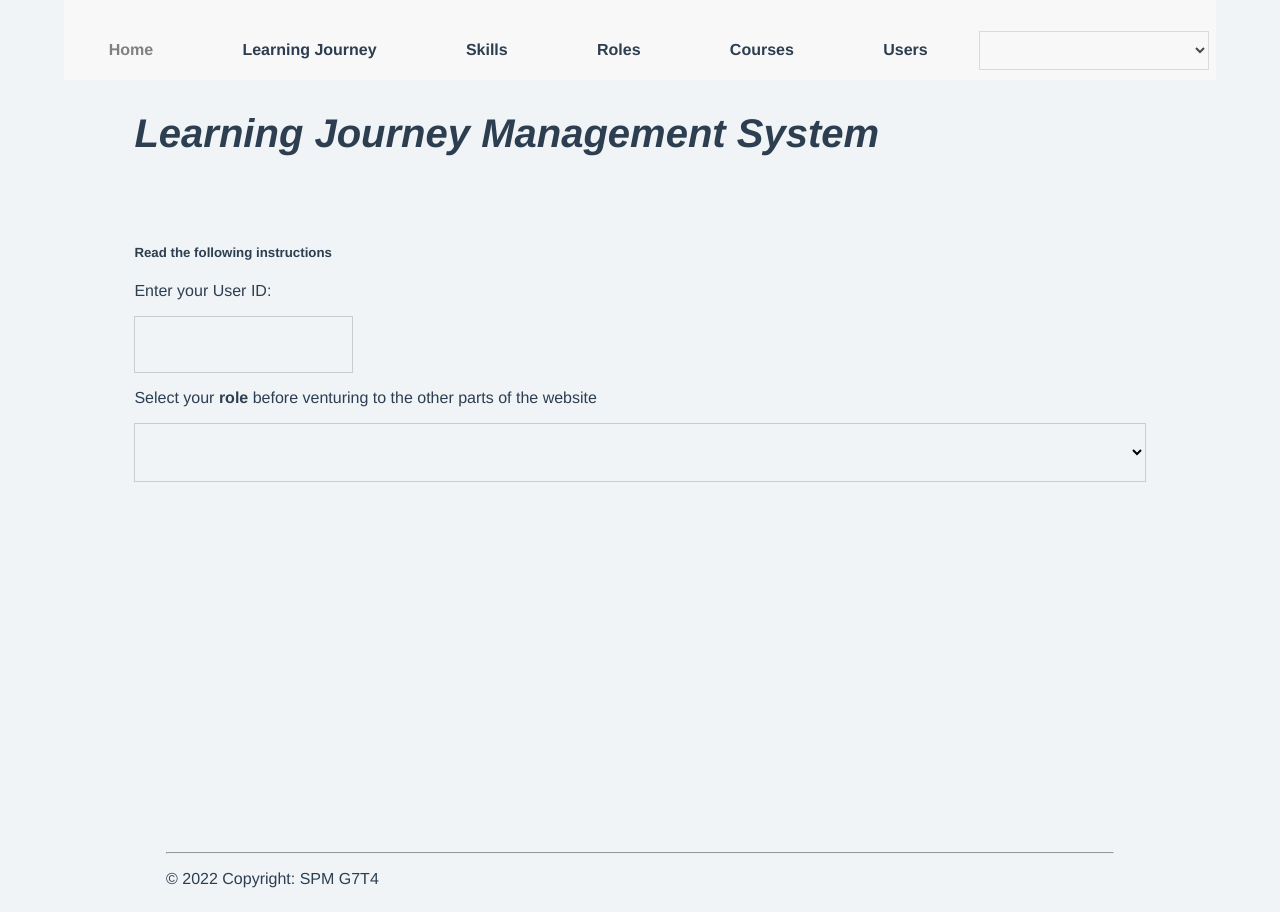
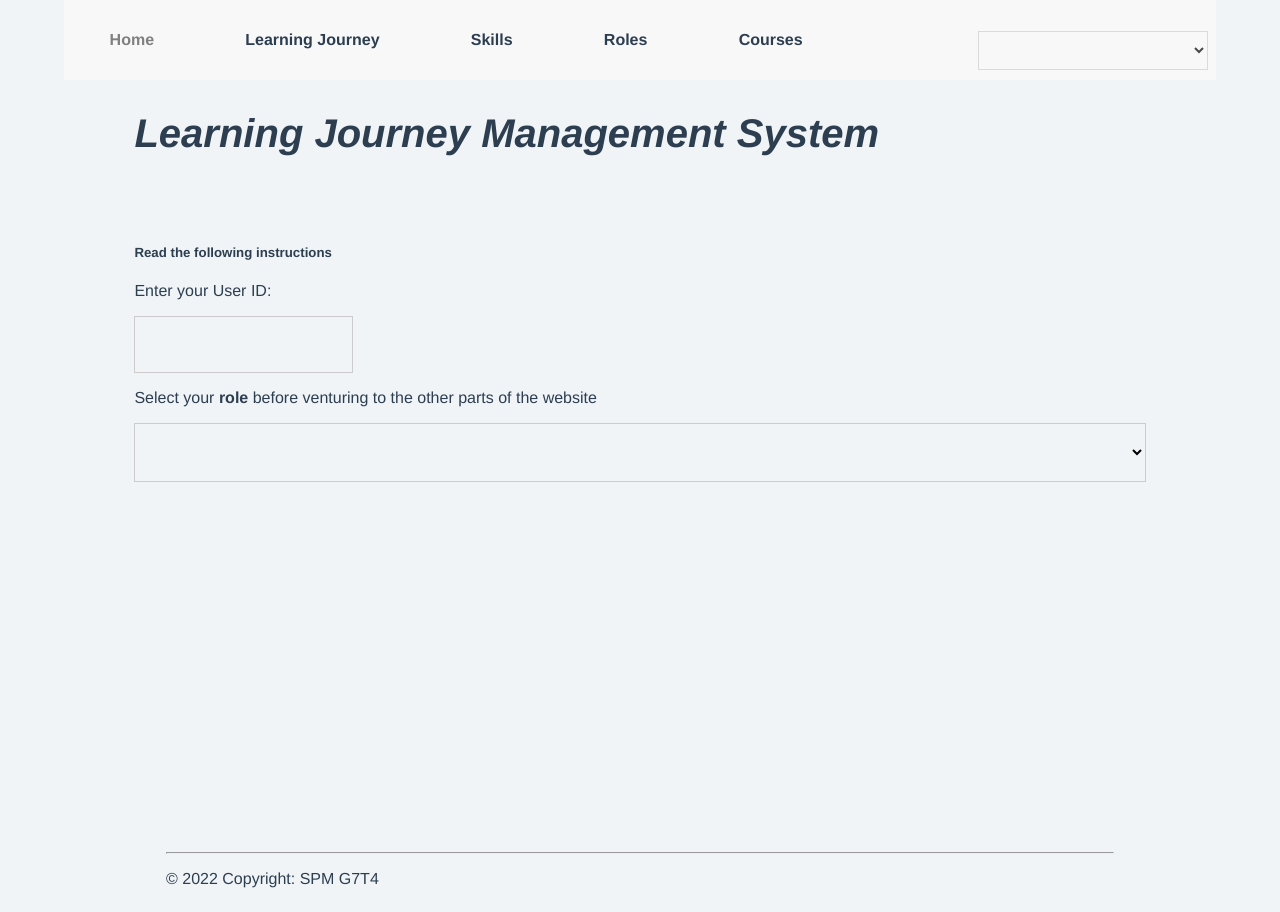
Before and after one commit to minthukha99/spmg7t4, a Vue app: page /AddRole in a window 1280 px wide. Built offline with nearby package versions, Linux system fonts and the light colour scheme.

Commit message:
Access Control(enabled users nav when its learner)

```diff
--- a/src/components/NavigationBar.vue
+++ b/src/components/NavigationBar.vue
@@ -3,15 +3,29 @@
       <nav class="nav links text-white" v-if="fullView">
           <!--added in a class called topnav (removed)-->
           <template :key="route.path" v-for="(route) in routes">
-              <router-link v-if="route.meta.visible" :to="route.path.toLowerCase()">
-              {{ route.name }}
-              </router-link>
+              <!-- <router-link v-if="route.meta.visible" :to="route.path.toLowerCase()"> -->
+
+                <div v-if="selectedRole == 'Learner'">
+                    <router-link v-if="route.meta.visible" :to="route.path.toLowerCase()">
+                    {{ route.name}}
+                  </router-link>
+              </div>
+              <div v-else>
+                <div v-if="route.name != 'Users'">
+                  <router-link v-if="route.meta.visible" :to="route.path.toLowerCase()">
+
+                   {{ route.name}}
+                 </router-link>
+                </div>
+              </div>
+
           </template>
-            <select v-model="selectedRole" @change="saveRoleInSession">
-              <option selected="true" disabled="disabled">Select your role</option>
+
+            <select v-model="selectedRole" @change="saveRoleInSession">              <option selected="true" disabled="disabled">Select your role</option>
               <option v-for="role in rolesList" :key="role">{{role}}</option>
             </select>
       </nav>
+
 
       <nav class="nav small" v-else>
       <div id="nav-icon3" :class="classNames" @click="showButton">
@@ -24,9 +38,9 @@
       <div id="home-dropdown-small" :class="dropdownClass" @click="showButton">
           <!-- Router link to paths -->
           <template :key="route.path" v-for="(route) in routes">
-              <router-link v-if="route.meta.visible" :to="route.path.toLowerCase()">
-                  {{ route.name }}
-              </router-link>
+            <router-link v-if="route.meta.visible" :to="route.path.toLowerCase()">
+
+            </router-link>
           </template>
       </div>
       </nav>
@@ -69,6 +83,8 @@ export default {
       sessionStorage.setItem('selectedRole', this.selectedRole)
       location.reload()
     }
+
+
   },
   created() {
     if (window.innerWidth < 760) {
@@ -97,6 +113,7 @@ export default {
     routes() {
       return this.$router.options.routes;
     },
+
   },
 };
 
```
